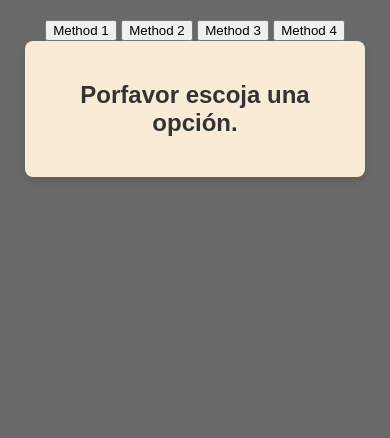
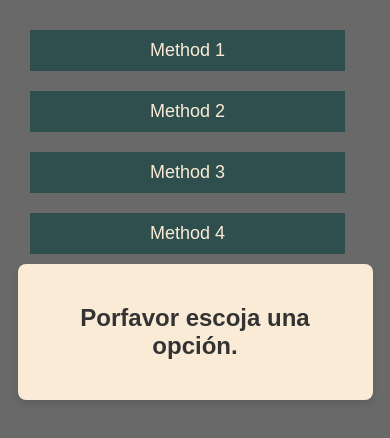
Before and after one commit to Moon2510-art/PAM212, a plain HTML site: page InicioPAM212/file.html in a window 390 px wide. Drawn offline with Linux system fonts and the light colour scheme.

Commit message:
Se arreglo la estructura del proyecto porque los botones no servian

```diff
--- a/InicioPAM212/file.html
+++ b/InicioPAM212/file.html
@@ -1,18 +1,18 @@
 <!DOCTYPE html>
-<html lang = "es-MX">
+<html lang="es-MX">
 <head>
     <meta charset="UTF-8">
-    <meta name="viewport" content="width=device-width, initial scale=1.0">
+    <meta name="viewport" content="width=device-width, initial-scale=1.0">
     <title>Desarrollo apps móviles</title>
     <link rel="stylesheet" href="style.css">
 </head>
 <body>
-    <div= id="app">
+    <div id="app">
          <div class="Opciones">
-            <button id="btn1">Method 1</button>
-            <button id="btn2">Method 2</button>
-            <button id="btn3">Method 3</button>
-            <button id="btn4">Method 4</button>
+            <button id="btn1" placeholder="Texto placeholder del método 1">Method 1</button>
+            <button id="btn2" placeholder="Texto placeholder del método 2">Method 2</button>
+            <button id="btn3" placeholder="Texto placeholder del método 3">Method 3</button>
+            <button id="btn4" placeholder="Texto placeholder del método 4">Method 4</button>
          </div>
 
          <div id="content">
@@ -22,5 +22,4 @@
 
     <script src="script.js"></script>
 </body>
-
-</head>
+</html>
--- a/InicioPAM212/script.js
+++ b/InicioPAM212/script.js
@@ -0,0 +1,28 @@
+class intentoapp {
+    constructor() {
+        this.buttons = {
+            btn1: document.getElementById('btn1'),
+            btn2: document.getElementById('btn2'),
+            btn3: document.getElementById('btn3'),
+            btn4: document.getElementById('btn4'),
+        };
+        this.contentArea = document.getElementById('content');
+
+        this.buttons.btn1.addEventListener('click', () => this.showPlaceholder('btn1'));
+        this.buttons.btn2.addEventListener('click', () => this.showPlaceholder('btn2'));
+        this.buttons.btn3.addEventListener('click', () => this.showPlaceholder('btn3'));
+        this.buttons.btn4.addEventListener('click', () => this.showPlaceholder('btn4'));
+    }
+
+    showPlaceholder(buttonId) {
+        const placeholder = this.buttons[buttonId].getAttribute("placeholder");
+        this.contentArea.innerHTML = `
+            <h2>${this.buttons[buttonId].innerText}</h2>
+            <p>${placeholder}</p>
+        `;
+    }
+}
+
+document.addEventListener('DOMContentLoaded', () => {
+    new intentoapp();
+});
--- a/InicioPAM212/style.css
+++ b/InicioPAM212/style.css
@@ -12,7 +12,7 @@ body {
     padding: 20px;
 }
 
-.buttons {
+.Opciones button {
     padding: 10px 20px;
     margin: 10px;
     background-color: darkslategray;
@@ -22,7 +22,7 @@ body {
     font-size: 16px;
 }
 
-button:hover {
+.Opciones button:hover {
     background-color: bisque;
 }
 
@@ -35,6 +35,17 @@ button:hover {
     text-align: center;
 }
 
-h2{
+h2 {
     color: #333;
 }
+
+/* 📱 Estilos para móvil */
+@media (max-width: 600px) {
+    #content {
+        width: 90%;
+    }
+    .Opciones button {
+        width: 90%;
+        font-size: 18px;
+    }
+}
```
